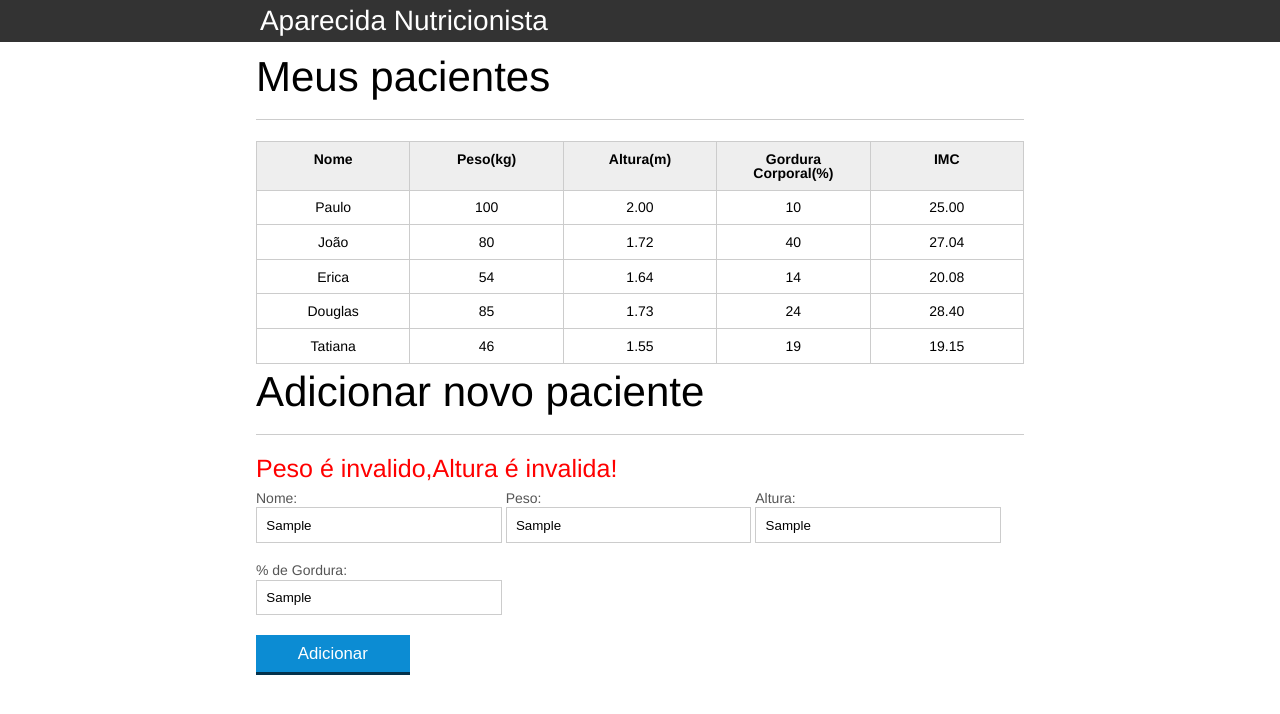
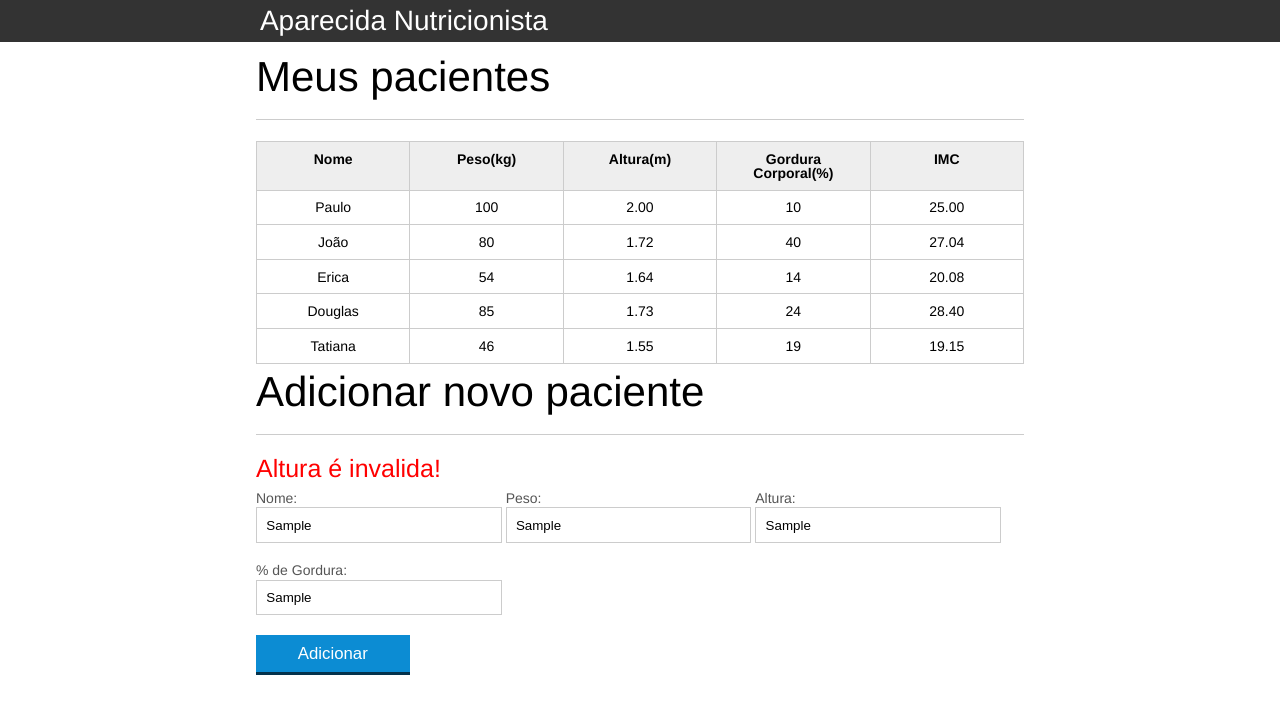
Before and after one commit to MatheusVianaDias/Java-Script, a plain HTML site: page aulaJS/introducao-javascript/index.html in a window 1280 px wide. Both pictures are taken after typing "Sample", "Sample", "Sample", "Sample" into the empty fields and a click on the button "Adicionar". Drawn offline with Linux system fonts and the light colour scheme.

Commit message:
att-intro-js

```diff
--- a/aulaJS/introducao-javascript/css/index.css
+++ b/aulaJS/introducao-javascript/css/index.css
@@ -141,7 +141,7 @@ button[disabled=disabled], button:disabled {
 	background-color: rgb(204, 120, 183);
 }
 
-#mensagem-erro{
+#mensagens-erro{
 	font-size: 25px;
 	color: red;
 }
--- a/aulaJS/introducao-javascript/index.html
+++ b/aulaJS/introducao-javascript/index.html
@@ -75,7 +75,9 @@
 
 <section class="container">
     <h2 id="titulo-form">Adicionar novo paciente</h2>
-	<span id="mensagem-erro"></span>
+	<ul id="mensagens-erro">
+
+	</ul>
     <form id="form-adiciona">
         <div class="grupo">
             <label for="nome">Nome:</label>
--- a/aulaJS/introducao-javascript/js/form.js
+++ b/aulaJS/introducao-javascript/js/form.js
@@ -8,11 +8,10 @@ botaoAdicionar.addEventListener("click",function(event){
 
     let pacienteTr = montaTr(paciente);
 
-    let erro = validapaciente(paciente);
+    let erro  = validapaciente(paciente);
 
     if(erro.length > 0){
-        let mensagemErro = document.querySelector("#mensagem-erro");
-        mensagemErro.textContent = erro;
+        exibeMensagensDeErro(erro);
        return;
     }
 
@@ -22,8 +21,21 @@ botaoAdicionar.addEventListener("click",function(event){
     tabela.appendChild(pacienteTr);
 
     form.reset();
+    let mensagensErro = document.querySelector("#mensagens-erro");
+    mensagensErro.innerHTML = ""
 
 });
+
+function exibeMensagensDeErro(erro) {
+    let ul = document.querySelector("#mensagens-erro");
+    ul.innerHTML = ""
+
+    erro.forEach(function(erro){
+        let li = document.createElement("li");
+        li.textContent = erro;
+        ul.appendChild(li);
+    })
+}
 
 function obtemPacienteDoFormulario(form){
 
@@ -67,12 +79,28 @@ function validapaciente(paciente){
 
     let erros = [];
 
-    if(!validaPeso(paciente.peso)){
-        erros.push("Peso é invalido")
+    if( paciente.nome.length == 0){
+        erros.push("O nome nao pode ser em branco");
     }
 
-    if(!validaAltura(paciente.altura)){
-        erros.push("Altura é invalida!")
+    if(!validaPeso(paciente.peso.length)){
+        erros.push("Peso é invalido");
+    }
+
+    if(!validaAltura(paciente.altura.length)){
+        erros.push("Altura é invalida!");
+    }
+
+    if ( paciente.gordura.length == 0){
+        erros.push("A gordura nao pode em branco");
+    }
+
+    if( paciente.peso.length == 0){
+        erros.push("O pesso nao pode ser em branco");
+    }
+
+    if( paciente.altura.length == 0) {
+        erros.push("A altura nao pode ser em branco");
     }
 
     return erros;
```
